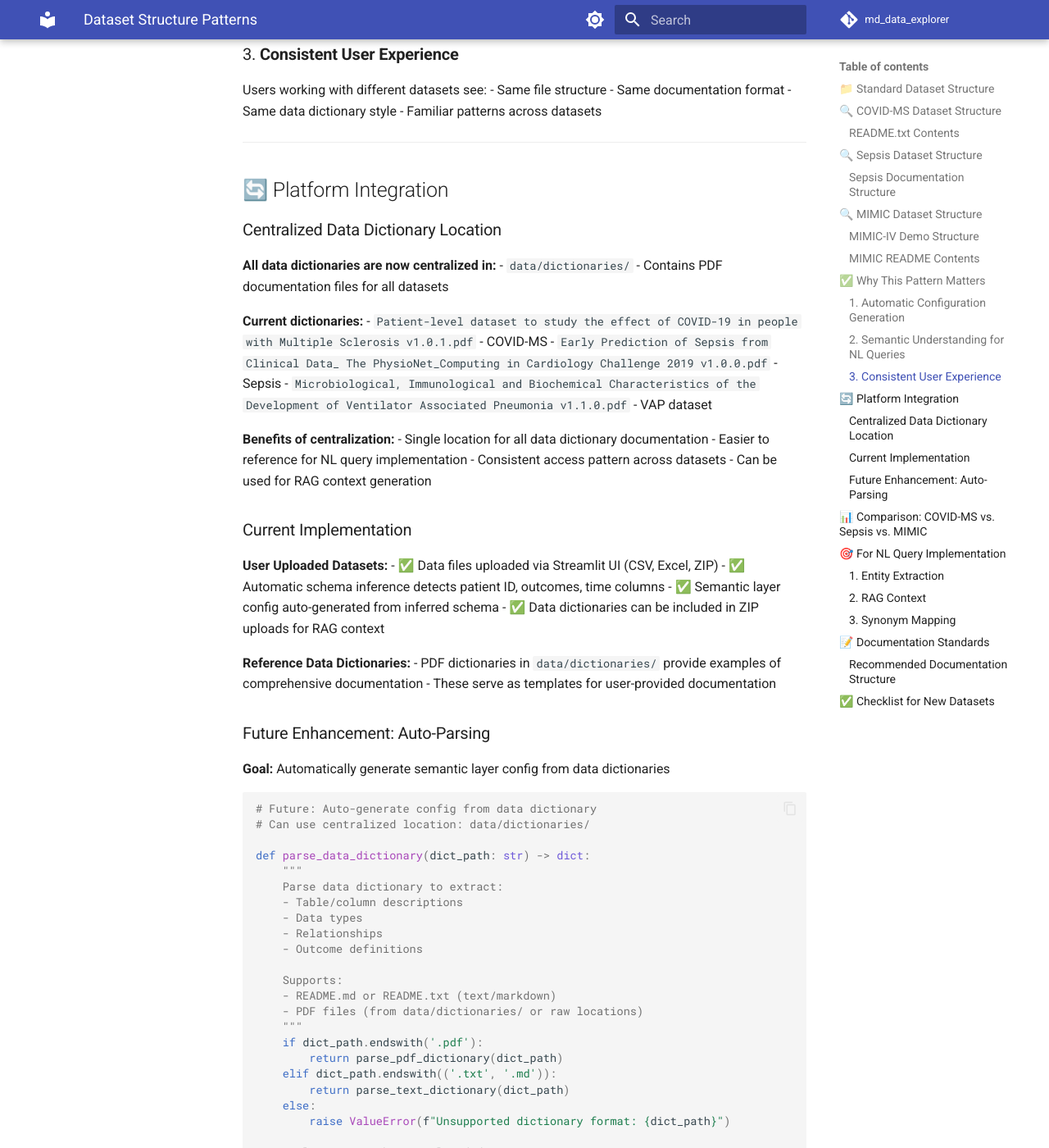
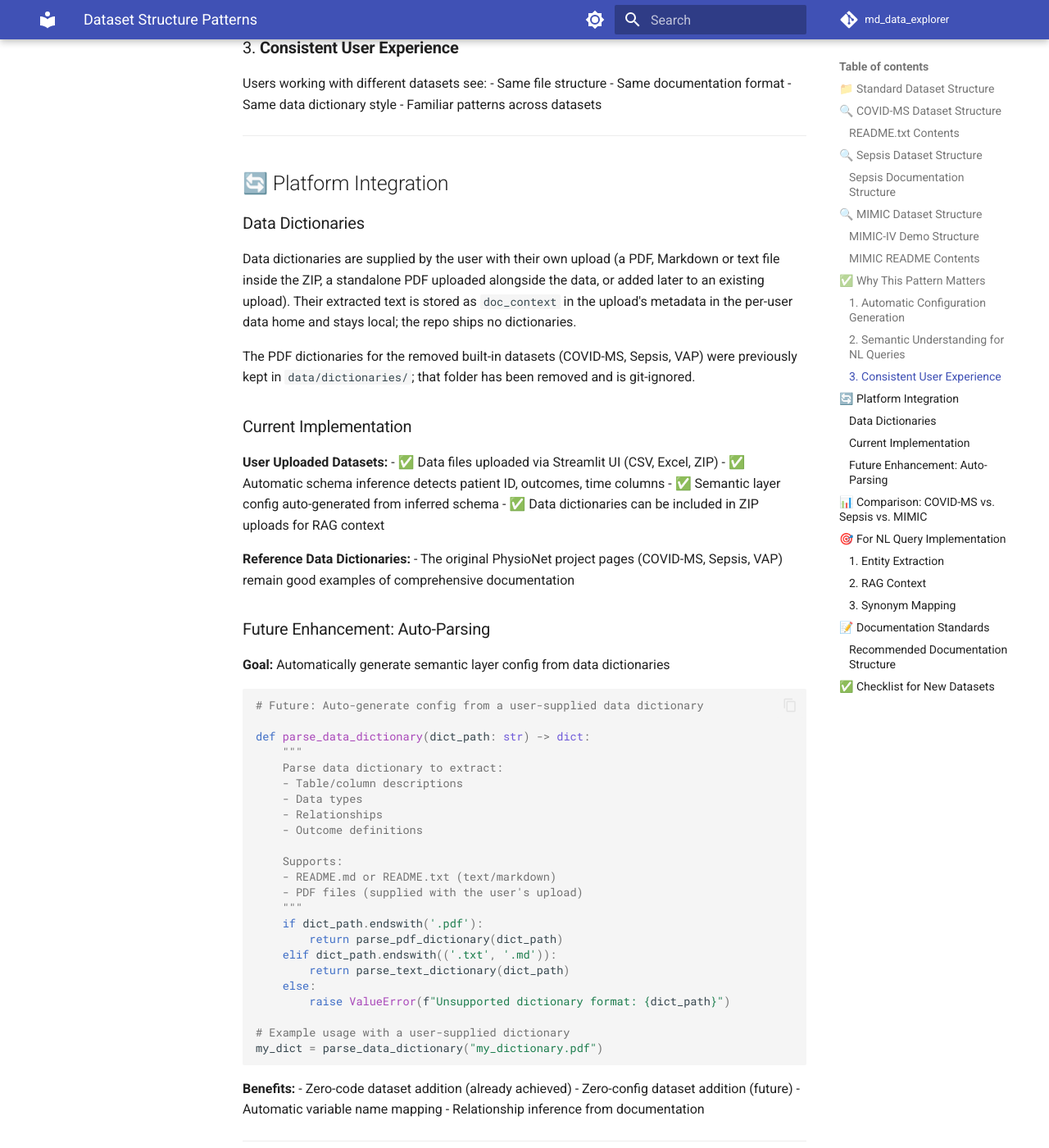
Before and after one commit to jtouley/md_data_explorer, an MkDocs documentation site: the page built from docs/architecture/DATASET_STRUCTURE_PATTERNS.md, in a window 1280 px wide and 1400 px high, scrolled down 4013 px. Shown: the whole window at 82% size. Built offline with MkDocs 1.6.1 and Material for MkDocs 9.7.7, drawn with Linux system fonts in a browser that asks for light colours; comment, search, counter and statistics services are not loaded; some of the changed text lies outside the part shown.

Commit message:
chore: remove built-in dataset data dictionaries from the repo (#71)
The sepsis, VAP and COVID-MS built-in datasets were removed (see
config/datasets.yaml), so their PhysioNet PDF dictionaries in
data/dictionaries/ no longer describe anything the platform ships.

- git rm the three PDFs; the folder disappears
- .gitignore: drop the !data/dictionaries/ exception so data/* ignores it
- scripts/check_no_data_files.py: drop the data/dictionaries/*.pdf
  allowlist entry so dictionary PDFs cannot return unnoticed; the test
  case now expects such a path to be flagged
- pyproject.toml: drop data/dictionaries/ from mutmut also_copy
- docs and the schema_inference docstring: dictionaries are supplied by
  the user with their own upload and stay local in the data home


Claude-Session: https://claude.ai/code/session_01Lho8TYTiEckwDsM4soF5Ym

Co-authored-by: Claude <noreply@anthropic.com>

````diff
--- a/docs/architecture/DATASET_STRUCTURE_PATTERNS.md
+++ b/docs/architecture/DATASET_STRUCTURE_PATTERNS.md
@@ -14,13 +14,10 @@ Clinical datasets from PhysioNet and similar sources follow a consistent structu
 1. **Data Files** - The actual dataset (CSV, PSV, or relational tables) in `data/raw/`
 2. **README/Documentation** - Data dictionary with column descriptions
    - Original location: In `data/raw/{dataset}/` alongside data files
-   - **Centralized location:** `data/dictionaries/` - PDF documentation files for all datasets
 3. **License Files** - Usage terms and conditions
 4. **Checksums** - File integrity verification
 
-**Note:** Data dictionaries are available in two locations:
-- **Original location:** In the raw data directory alongside data files (README.txt, README.md, or PDF)
-- **Centralized location:** `data/dictionaries/` - Contains PDF copies for easy reference and NL query implementation
+**Note:** Data dictionaries are supplied by the user with their own upload (a PDF, Markdown or text file inside the ZIP, a standalone PDF uploaded alongside the data, or added later to an existing upload). Their extracted text is stored as `doc_context` in the upload's metadata in the per-user data home and stays local; the repo ships no dictionaries.
 
 ---
 
@@ -184,21 +181,12 @@ Users working with different datasets see:
 
 ## 🔄 Platform Integration
 
-### Centralized Data Dictionary Location
+### Data Dictionaries
 
-**All data dictionaries are now centralized in:**
-- `data/dictionaries/` - Contains PDF documentation files for all datasets
+Data dictionaries are supplied by the user with their own upload (a PDF, Markdown or text file inside the ZIP, a standalone PDF uploaded alongside the data, or added later to an existing upload). Their extracted text is stored as `doc_context` in the upload's metadata in the per-user data home and stays local; the repo ships no dictionaries.
 
-**Current dictionaries:**
-- `Patient-level dataset to study the effect of COVID-19 in people with Multiple Sclerosis v1.0.1.pdf` - COVID-MS
-- `Early Prediction of Sepsis from Clinical Data_ The PhysioNet_Computing in Cardiology Challenge 2019 v1.0.0.pdf` - Sepsis
-- `Microbiological, Immunological and Biochemical Characteristics of the Development of Ventilator Associated Pneumonia v1.1.0.pdf` - VAP dataset
-
-**Benefits of centralization:**
-- Single location for all data dictionary documentation
-- Easier to reference for NL query implementation
-- Consistent access pattern across datasets
-- Can be used for RAG context generation
+The PDF dictionaries for the removed built-in datasets (COVID-MS, Sepsis, VAP) were previously kept
+in `data/dictionaries/`; that folder has been removed and is git-ignored.
 
 ### Current Implementation
 
@@ -209,16 +197,14 @@ Users working with different datasets see:
 - ✅ Data dictionaries can be included in ZIP uploads for RAG context
 
 **Reference Data Dictionaries:**
-- PDF dictionaries in `data/dictionaries/` provide examples of comprehensive documentation
-- These serve as templates for user-provided documentation
+- The original PhysioNet project pages (COVID-MS, Sepsis, VAP) remain good examples of comprehensive documentation
 
 ### Future Enhancement: Auto-Parsing
 
 **Goal:** Automatically generate semantic layer config from data dictionaries
 
 ```python
-# Future: Auto-generate config from data dictionary
-# Can use centralized location: data/dictionaries/
+# Future: Auto-generate config from a user-supplied data dictionary
 
 def parse_data_dictionary(dict_path: str) -> dict:
     """
@@ -230,7 +216,7 @@ def parse_data_dictionary(dict_path: str) -> dict:
 
     Supports:
     - README.md or README.txt (text/markdown)
-    - PDF files (from data/dictionaries/ or raw locations)
+    - PDF files (supplied with the user's upload)
     """
     if dict_path.endswith('.pdf'):
         return parse_pdf_dictionary(dict_path)
@@ -239,9 +225,8 @@ def parse_data_dictionary(dict_path: str) -> dict:
     else:
         raise ValueError(f"Unsupported dictionary format: {dict_path}")
 
-# Example usage with centralized dictionaries
-covid_dict = parse_data_dictionary("data/dictionaries/Patient-level dataset to study the effect of COVID-19 in people with Multiple Sclerosis v1.0.1.pdf")
-sepsis_dict = parse_data_dictionary("data/dictionaries/Early Prediction of Sepsis from Clinical Data_ The PhysioNet_Computing in Cardiology Challenge 2019 v1.0.0.pdf")
+# Example usage with a user-supplied dictionary
+my_dict = parse_data_dictionary("my_dictionary.pdf")
 ```
 
 **Benefits:**
@@ -249,7 +234,6 @@ sepsis_dict = parse_data_dictionary("data/dictionaries/Early Prediction of Sepsi
 - Zero-config dataset addition (future)
 - Automatic variable name mapping
 - Relationship inference from documentation
-- Centralized dictionary location simplifies access
 
 ---
 
@@ -282,19 +266,17 @@ When implementing semantic NL queries (Phase 3), the data dictionary becomes cri
 
 ```python
 # Use documentation to understand variable names
-# Centralized dictionaries location: data/dictionaries/
+# Dictionaries are supplied by the user with their upload (none ship in the repo)
 
-# For COVID-MS: PDF from centralized location
-data_dictionary = parse_pdf("data/dictionaries/Patient-level dataset to study the effect of COVID-19 in people with Multiple Sclerosis v1.0.1.pdf")
-# Or use README.txt from raw data
+# For COVID-MS: README.txt from raw data
 data_dictionary = parse_readme("data/raw/covid_ms/README.txt")
 
-# For Sepsis: PDF from centralized location
-data_dictionary = parse_pdf("data/dictionaries/Early Prediction of Sepsis from Clinical Data_ The PhysioNet_Computing in Cardiology Challenge 2019 v1.0.0.pdf")
+# For Sepsis: the PDF the user uploaded with the data
+data_dictionary = parse_pdf("my_sepsis_dictionary.pdf")
 
 # For MIMIC: README.md (when available)
 data_dictionary = parse_readme("data/raw/mimic4_demo/README.md")
-# Or PDF from centralized location when added
+# Or a PDF the user uploaded with the data
 
 # User query: "What's the mortality rate?"
 # Match "mortality" to:
--- a/pyproject.toml
+++ b/pyproject.toml
@@ -144,7 +144,7 @@ dev = [
 # are excluded for the same reason they are excluded from coverage: they run at import time.
 source_paths = ["src/clinical_analytics/"]
 do_not_mutate = ["src/clinical_analytics/ui/pages/*", "*/__init__.py"]
-also_copy = ["config/", "scripts/", "docs/", "data/dictionaries/", "Makefile", "README.md", "AGENT.md", "taskmaster.yaml", ".coveragerc", ".cursor/", ".claude/"]
+also_copy = ["config/", "scripts/", "docs/", "Makefile", "README.md", "AGENT.md", "taskmaster.yaml", ".coveragerc", ".cursor/", ".claude/"]
 pytest_add_cli_args_test_selection = ["tests/"]
 # Each mutant pays ~15s of pytest collection; the 1s default budget misclassifies most as timeouts.
 timeout_constant = 60
````
Also changed, not shown: docs/implementation/plans/consolidate-docs-and-implement-question-driven-analysis.md (+1 -1 lines), docs/specs/spec_clinical_analytics_platform.md (+0 -1 lines), docs/vision/UNIFIED_VISION.md (+4 -4 lines), 7 other files.
